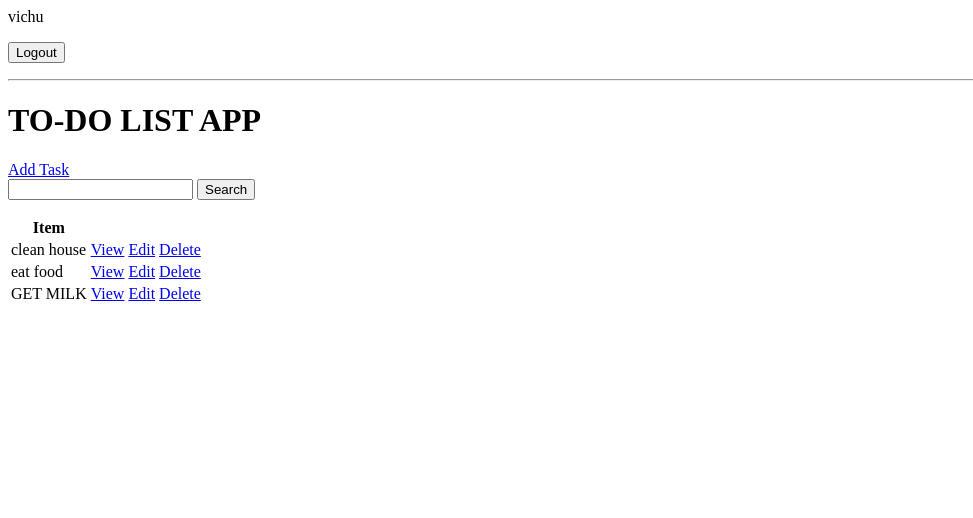
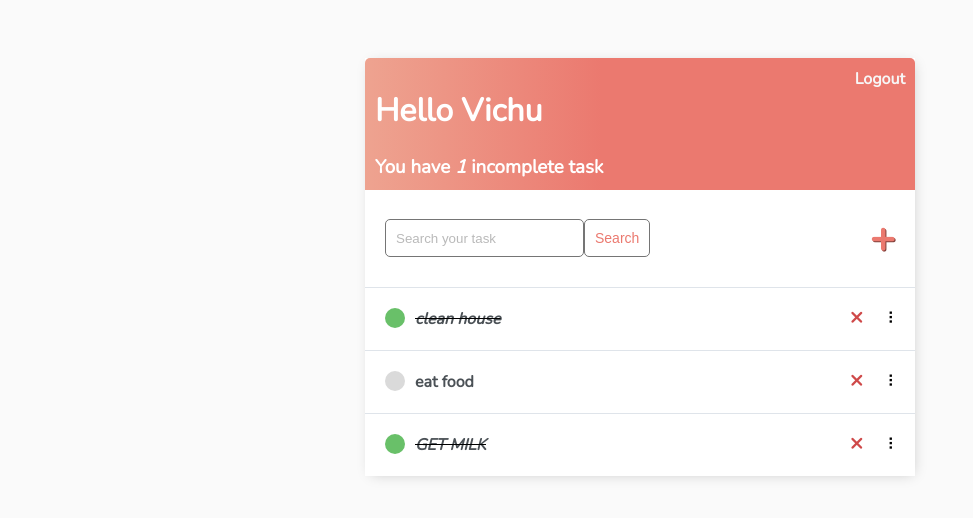
Before and after one commit to akshithsunil/Todo-List-Web-App, a Django app: page / in a window 1280 px wide. Shown: the top 518 px of the page, without its empty margins (0-973 px from the left). Run offline with Django 5.2, Linux system fonts and the light colour scheme; a user stored in the database is signed in; data comes from the database, SQL or seed files in the repository.

Commit message:
Update task_list.html

```diff
--- a/templates/base/task_list.html
+++ b/templates/base/task_list.html
@@ -1,43 +1,84 @@
-{% if request.user.is_authenticated %}
-<p>{{ request.user }}</p>
-<form action="{% url 'logout' %}" method="post">
+{% extends 'base/main.html' %} {% block content %}
+
+<script src="https://cdn.jsdelivr.net/npm/sortablejs@latest/Sortable.min.js"></script>
+<div class="header-bar">
+    <div>
+        <h1>Hello {{request.user|title}}</h1>
+        <h3 style="margin:0">You have <i>{{count}}</i> incomplete task{{ count|pluralize:"s" }}</h3>
+    </div>
+
+    {% if request.user.is_authenticated %}
+    <a href="{% url 'logout' %}">Logout</a> {% else %}
+    <a href="{% url 'login' %}">Login</a> {% endif %}
+</div>
+
+
+<div id="search-add-wrapper">
+    <form method="GET" style="display: flex;">
+        <input type='text' name='search-area' placeholder="Search your task" value="{{search_input}}">
+        <input class="button" type="submit" value='Search'>
+    </form>
+    {% if tasks|length > 0 %}
+    <a id="add-link" href="{% url 'task-create' %}">&#x2b;</a>
+    {% endif %}
+</div>
+
+
+<!-- Hidden form. Form submits new item positions -->
+<form style="display: none;" id="reorderForm" method="post" action="{% url 'task-reorder' %}">
     {% csrf_token %}
-    <button type="submit">Logout</button>
-</form>
-{% else %}
-<a href="{% url 'login' %}">Login</a>
-{% endif %}
-
-<hr>
-<h1>TO-DO LIST APP {{ color }}</h1>
-
-<a href="{% url 'task-create' %}">Add Task</a>
-
-<form method="GET">
-    <input type="text" name="search-area" value="{{ search_input }}">
-    <input type="submit" value="Search">
+    <input type="hidden" id="positionInput" name="position">
 </form>
 
-<table>
-    <thead>
-        <tr>
-            <th>Item</th>
-            <th></th>
-            <th></th>
-        </tr>
-    </thead>
-    <tbody>
-        {% for task in object_list %}
-        <tr>
-            <td>{{ task.title }}</td>
-            <td><a href="{% url 'task' task.id %}">View</a></td>
-            <td><a href="{% url 'task-update' task.id %}">Edit</a></td>
-            <td><a href="{% url 'task-delete' task.id %}">Delete</a></td>
-        </tr>
-        {% empty %}
-        <tr>
-            <td colspan="3">No items in list</td>
-        </tr>
-        {% endfor %}
-    </tbody>
-</table>
+
+<div id="tasklist" class="task-items-wrapper">
+    {% for task in tasks %}
+    <div class="task-wrapper" data-position="{{task.pk}}">
+        <div class="task-title">
+            {% if task.complete %}
+            <div class="task-complete-icon"></div>
+            <i><s><a href="{% url 'task-update' task.id %}">{{task}}</a></s></i> {% else %}
+            <div class="task-incomplete-icon"></div>
+            <a href="{% url 'task-update' task.id %}">{{task}}</a> {% endif %}
+        </div>
+        <div class="task-controls">
+            <a class="delete-link" href="{% url 'task-delete' task.id %}">&#215;</a>
+            <span class="handle">&nbsp;&#10247;</span>
+        </div>
+    </div>
+
+    {% empty %}
+    <div style="text-align: center; padding-bottom: 10px; line-height: 1em;">
+        <h3>No new tasks are created.</h3>
+        <h3>Create a <a style="text-decoration: none; color: #e53935;" href="{% url 'task-create' %}">New task</a> ! </h3>
+    </div>
+    {% endfor %}
+</div>
+
+<script>
+    var taskList = document.getElementById("tasklist");
+    var reorderForm = document.getElementById("reorderForm");
+    var positionInput = document.getElementById("positionInput");
+
+    let sortable = Sortable.create(taskList, {
+        handle: '.handle',
+        ghostClass: 'dropArea',
+        chosenClass: 'selectedTask',
+
+    });
+
+    function reordering() {
+        const rows = document.getElementsByClassName("task-wrapper");
+        let pos = [];
+        for (let row of rows) {
+            pos.push(row.dataset.position);
+        }
+        console.log(pos.join(","))
+        positionInput.value = pos.join(',');
+        reorderForm.submit();
+    }
+
+    document.ondrop = reordering
+</script>
+
+{% endblock content %}
```
